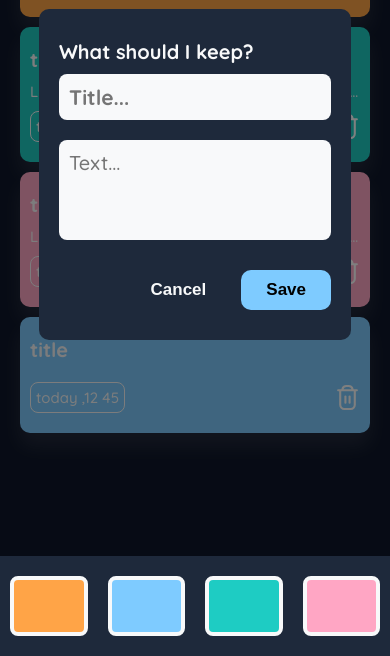
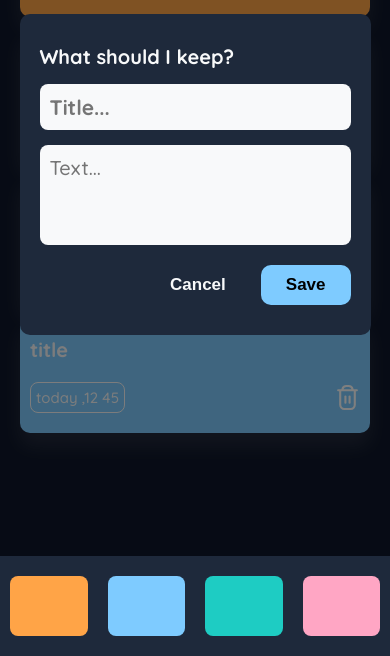
Before and after one commit to Soheiljafarnejad/Note-App, a plain HTML site: page index.html in a window 390 px wide. Both pictures are taken after a click on the icon 195 px from the left and 789 px from the top of the page. Shown: the part 188-844 px from the top of the page. Drawn offline with Linux system fonts and the light colour scheme.

Commit message:
Responsive Debug

```diff
--- a/style.css
+++ b/style.css
@@ -223,9 +223,9 @@ h2 {
   background-color: var(--bg-body-light);
   padding: 3rem 2rem;
   border-radius: 10px;
-  width: 80%;
+  width: 90%;
   margin: auto;
-  max-width: 500px;
+  max-width: 400px;
 }
 
 .form {
@@ -234,13 +234,13 @@ h2 {
   padding: 1rem;
   background-color: var(--bg-body-light-secondary);
   border-radius: 8px;
-  margin: 1rem 0;
   font-size: 2rem;
 }
 
 .title {
   font-weight: 700;
   font-size: 2.1rem;
+  margin: 1.5rem 0;
 }
 
 .text {
@@ -374,7 +374,3 @@ body.dark--mode {
 .dark--mode .backdrop__color {
   background-color: var(--bg-body-dark-secondary);
 }
-
-.dark--mode .color {
-  border: 4px solid var(--bg-body-light);
-}
```
